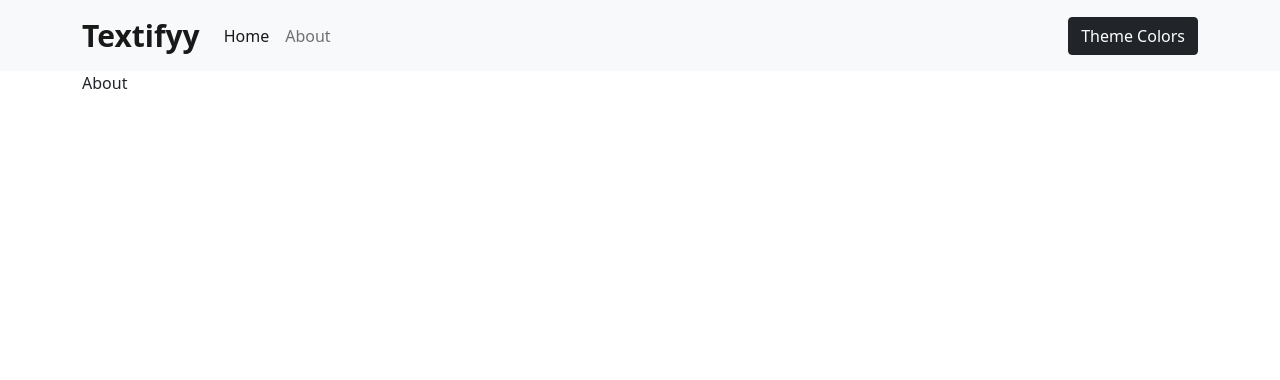
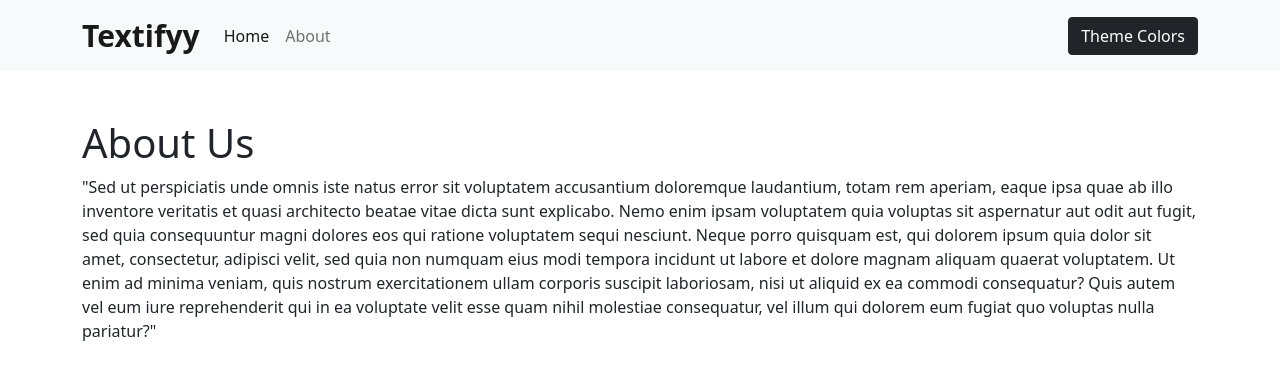
Before and after one commit to ahmadmangla/Textify-App, a React (Create React App) app in the folder Textify-App-Main/my-app/: page /about in a window 1280 px wide. Shown: the top 380 px of the page. Built offline with nearby package versions, Linux system fonts and the light colour scheme.

Commit message:
Random about us connect

```diff
--- a/Textify-App-Main/my-app/src/Components/About.js
+++ b/Textify-App-Main/my-app/src/Components/About.js
@@ -2,7 +2,12 @@
 
 const About = () => {
   return (
-    <div>About</div>
+    <div className='row my-5'>
+        <h1>About Us</h1>
+        <p>"Sed ut perspiciatis unde omnis iste natus error sit voluptatem accusantium doloremque laudantium, totam rem aperiam, eaque ipsa quae ab illo inventore veritatis et quasi architecto beatae vitae dicta sunt explicabo. Nemo enim ipsam voluptatem quia voluptas sit aspernatur aut odit aut fugit, sed quia consequuntur magni dolores eos qui ratione voluptatem sequi nesciunt. Neque porro quisquam est, qui dolorem ipsum quia dolor sit amet, consectetur, adipisci velit, sed quia non numquam eius modi tempora incidunt ut labore et dolore magnam aliquam quaerat voluptatem. Ut enim ad minima veniam, quis nostrum exercitationem ullam corporis suscipit laboriosam, nisi ut aliquid ex ea commodi consequatur? Quis autem vel eum iure reprehenderit qui in ea voluptate velit esse quam nihil molestiae consequatur, vel illum qui dolorem eum fugiat quo voluptas nulla pariatur?"
+
+</p>
+    </div>
   )
 }
 
```
